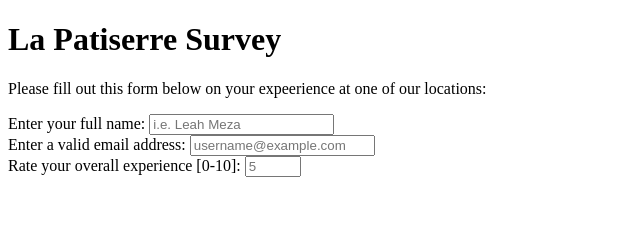
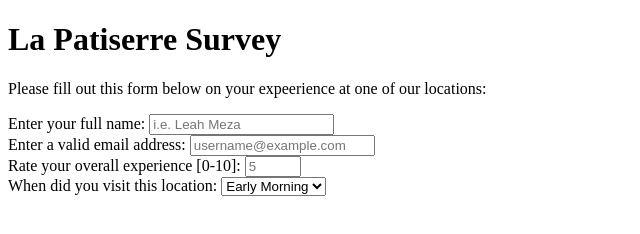
Before and after one commit to leahmezacs/French-Cafe-Survey, a plain HTML site: page index.html in a window 1280 px wide. Shown: the whole page, without its empty margins (0-640 px from the left). Drawn offline with Linux system fonts and the light colour scheme.

Commit message:
added dropdown for visit time; user story #12

```diff
--- a/index.html
+++ b/index.html
@@ -9,12 +9,19 @@
     <p id="description">Please fill out this form below on your expeerience at one of our locations: </p>
     <form id="survey-form">
         <label id="name-label">Enter your full name:</label>
-        <input type="text" id="name" placeholder="i.e. Leah Meza"> <br>
+            <input type="text" id="name" placeholder="i.e. Leah Meza"> <br>
         <label id="email-label">Enter a valid email address:</label>
-        <input type="email" id="email" required placeholder="username@example.com"> <br>
+            <input type="email" id="email" required placeholder="username@example.com"> <br>
         <label id="number-label">Rate your overall experience [0-10]:</label>
-        <input type="number" id="number" min="0" max="10" required placeholder="5"> <br>
-
+            <input type="number" id="number" min="0" max="10" required placeholder="5"> <br>
+        <label id="dropdown-label">When did you visit this location:</label>
+        <select id="dropdown">
+            <option value="early morning">Early Morning</option>
+            <option value="morning rush">Morning Rush</option>
+            <option value="afternoon">Afternoon</option>
+            <option value="early evening">Early Evening</option>
+            <option value="dusk">Dusk</option>
+        </select>
     </form>
 </body>
 </html>
```
